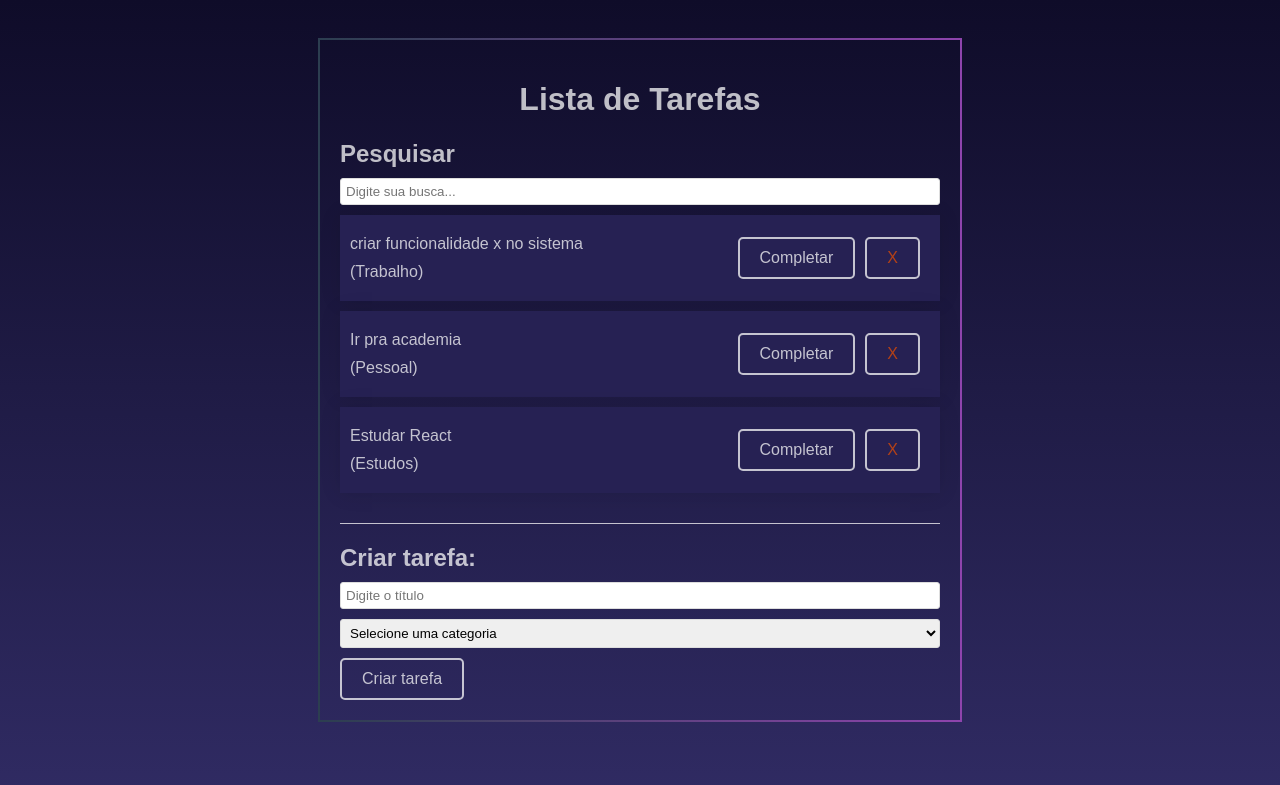
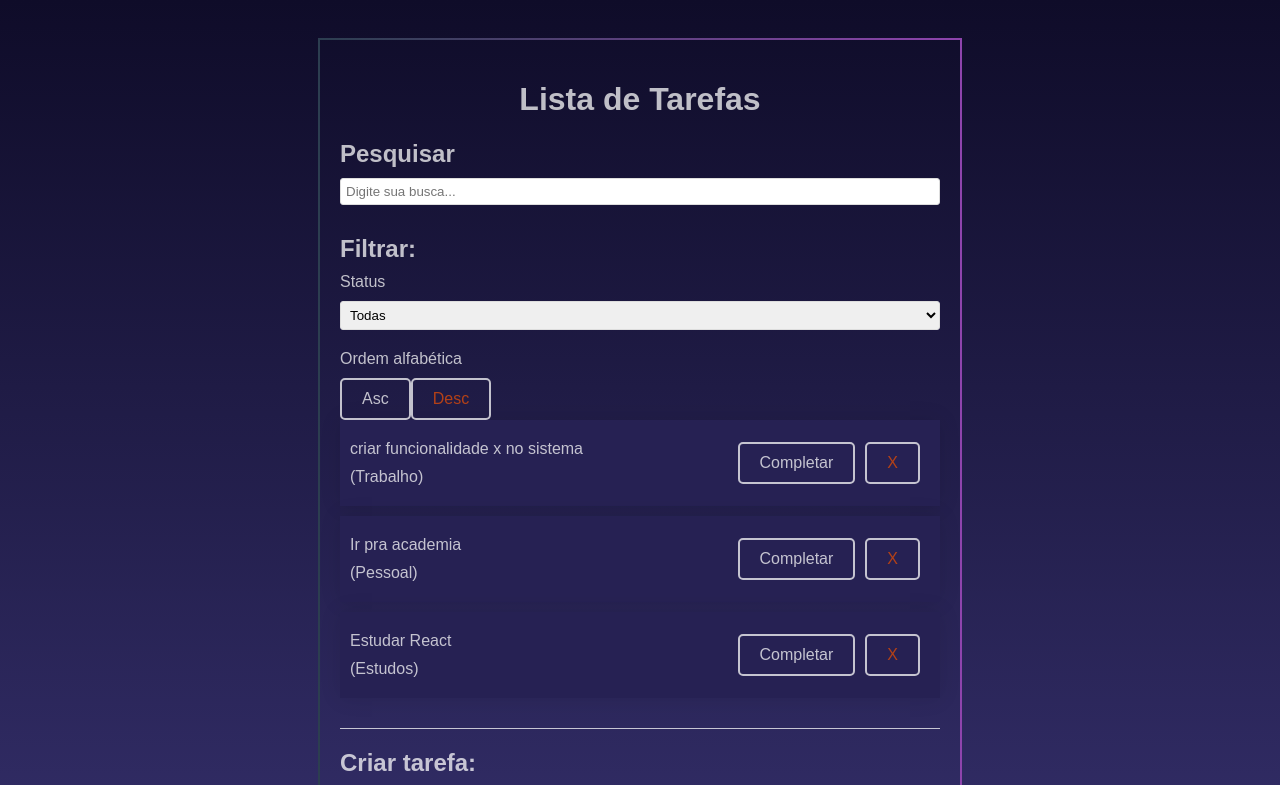
Before and after one commit to JoaoPauloDL/todoList, a React (Vite) app: page / in a window 1280 px wide. Shown: the top 785 px of the page. Built offline with nearby package versions, Linux system fonts and the light colour scheme.

Commit message:
feat: creation of the Filter component

```diff
--- a/src/App.jsx
+++ b/src/App.jsx
@@ -5,6 +5,7 @@
 import Search from "./components/Search";
 
 import "./App.css";
+import Filter from "./components/Filter";
 
 function App() {
   const [todos, setTodos] = useState([
@@ -65,6 +66,7 @@
     <div className="app">
       <h1>Lista de Tarefas</h1>
       <Search search={search} setSearch={setSearch} />
+      <Filter/>
       <div className="todo-list">
         {todos
           .filter((todo) =>
--- /dev/null
+++ b/src/components/Filter.jsx
@@ -0,0 +1,26 @@
+import React from "react";
+
+const Filter = () => {
+  return (
+    <div className="filter">
+      <h2>Filtrar:</h2>
+      <div className="filter-options">
+        <div>
+          <p>Status</p>
+          <select>
+            <option value="All">Todas</option>
+            <option value="Completed">Completas</option>
+            <option value="Incomplete">Incompletas</option>
+          </select>
+        </div>
+        <div>
+            <p>Ordem alfabética</p>
+            <button className="complete">Asc</button>
+            <button className="remove">Desc</button>
+        </div>
+      </div>
+    </div>
+  );
+};
+
+export default Filter;
```
